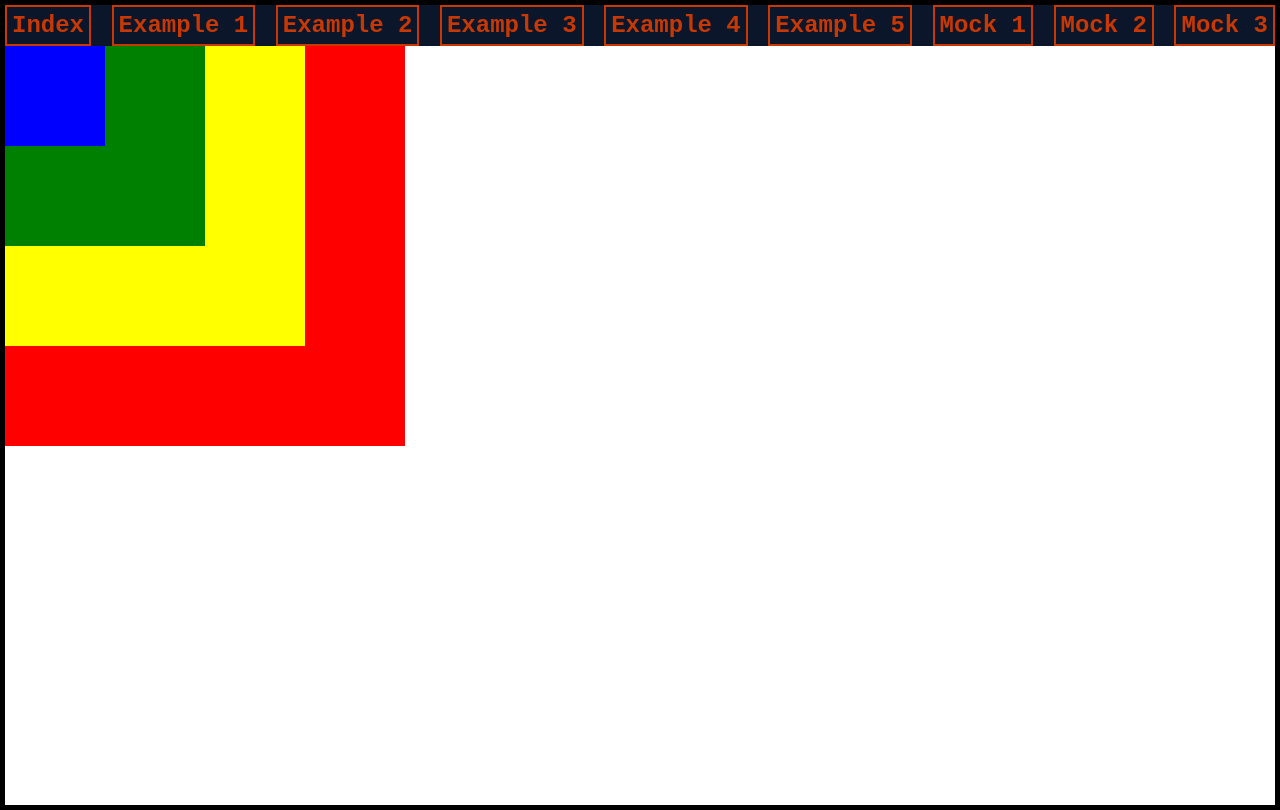
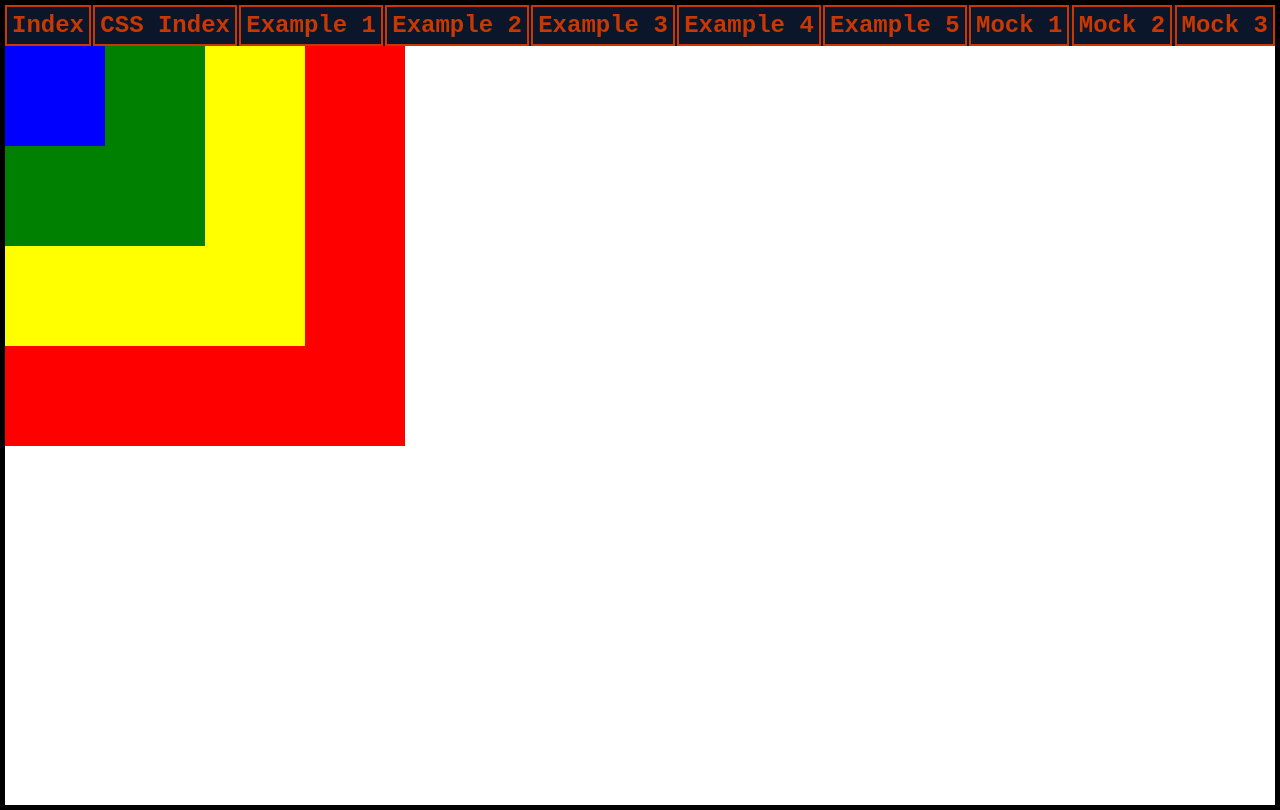
Before and after one commit to PenguinsTemplar/Gonzaga, a plain HTML site: page CSSIndex.html in a window 1280 px wide. Drawn offline with Linux system fonts and the light colour scheme.

Commit message:
Think I hadn't had a change, not sure how to just sync

```diff
--- a/CSSIndex.html
+++ b/CSSIndex.html
@@ -7,6 +7,7 @@
 </head>
 <nav class="mainNav">
   <a href="index.html">Index</a>
+  <a href="CSSIndex.html">CSS Index</a>
   <a href="Tyler-css-mocks\Example1.html">Example 1</a>
   <a href="Tyler-css-mocks\Example2.html">Example 2</a>
   <a href="Tyler-css-mocks\Example3.html">Example 3</a>
```
